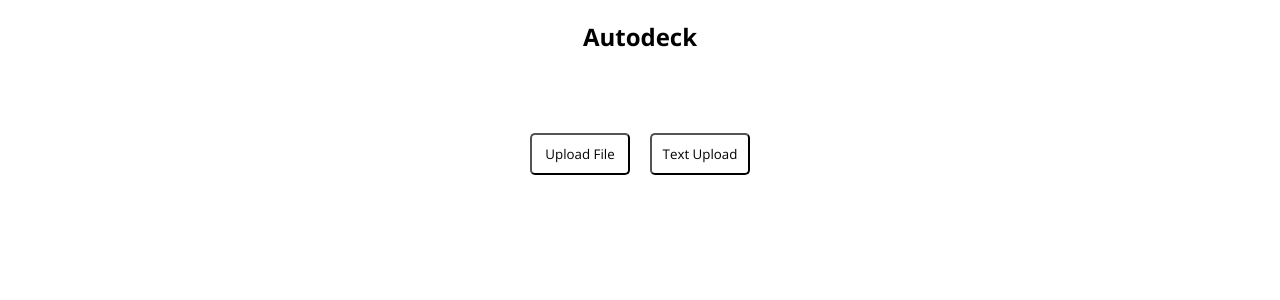
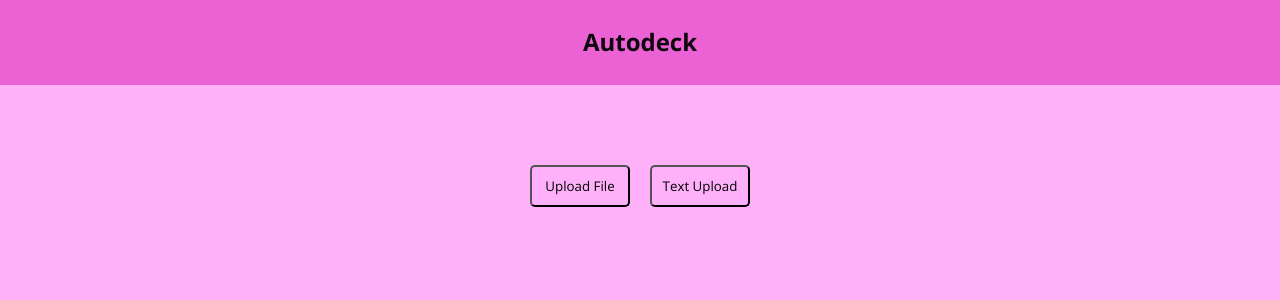
Before and after one commit to UdderlyImprobable/Autodeck, a React (Create React App) app: page / in a window 1280 px wide. Shown: the top 300 px of the page. Built offline with nearby package versions, Linux system fonts and the light colour scheme.

Commit message:
Change some colors

```diff
--- a/src/index.css
+++ b/src/index.css
@@ -7,13 +7,13 @@
 
 .app {
   display: flex;
-  background-color: #fff;
+  background-color: #feb1f9;
 }
 
 .main {
   display: flex;
   flex-direction: column;
-  gap: 50px;
+  gap: 70px;
   min-height: 100vh;
   height: auto;
   width: 100%;
@@ -22,9 +22,12 @@
 }
 
 .nav {
+  height: 60px;
+  width: 100%;
   align-self: center;
-  padding: 0px;
-  margin: 20px;
+  padding-top: 25px;
+  background-color: #e447c8bc;
+  color: #000000ee;
 }
 
 .body {
@@ -112,8 +115,8 @@ input:focus {
   height: 100%;
   position: absolute;
   backface-visibility: hidden;
-  color: #fff;
-  background-color: #010101;
+  color: #000000;
+  background-color: #ffffff;
   box-shadow: 0 4px 6px rgba(247, 246, 246, 0.1);
 }
 
@@ -125,6 +128,7 @@ input:focus {
   display: flex;
   flex-direction: column;
   align-items: center;
+  gap: 20px;
 }
 
 #next,
```
